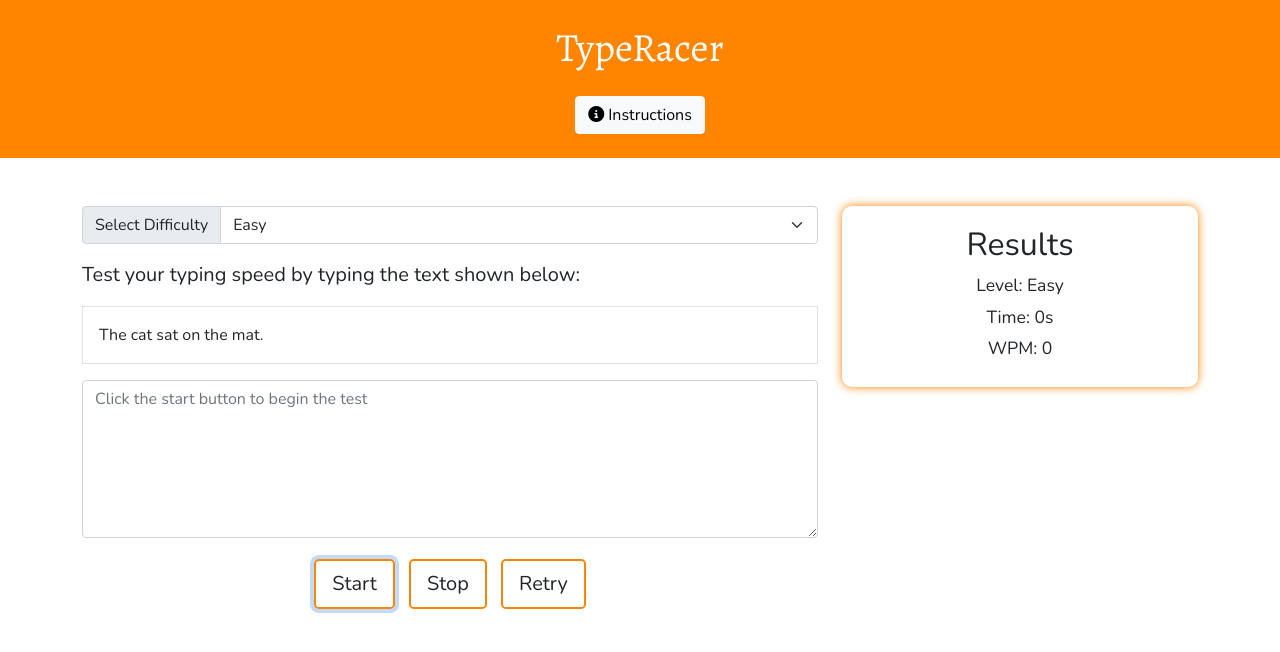
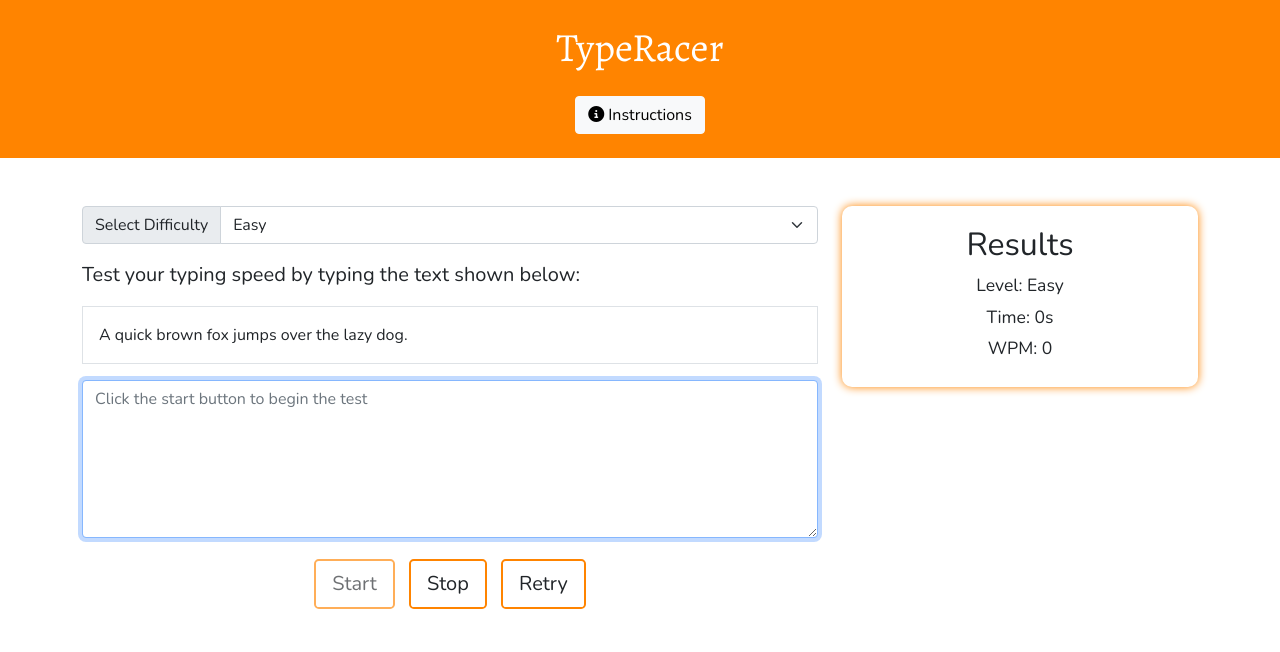
Before and after one commit to SonaliP11/TypeRacer, a plain HTML site: page index.html in a window 1280 px wide. Both pictures are taken after a click on the button "Start". Drawn offline with nearby package versions, Linux system fonts and the light colour scheme.

Commit message:
Implement typing test functionality with dynamic difficulty levels and results display

```diff
--- a/assets/js/script.js
+++ b/assets/js/script.js
@@ -1,15 +1,102 @@
-document.getElementById('difficulty').addEventListener('change', function () {
-    const difficulty = this.value;
-    const sampleText = document.getElementById('sample-text');
-    let text = '';
+document.addEventListener('DOMContentLoaded', function () {
+    const easyTexts = [
+        "The cat sat on the mat.",
+        "A quick brown fox jumps over the lazy dog.",
+        "She sells seashells by the seashore."
+    ];
 
-    if (difficulty === 'easy') {
-        text = 'The cat sat on the mat.';
-    } else if (difficulty === 'medium') {
-        text = 'The quick brown fox jumps over the lazy dog.';
-    } else if (difficulty === 'hard') {
-        text = 'She sells seashells by the seashore. How much wood would a woodchuck chuck if a woodchuck could chuck wood?';
+    const mediumTexts = [
+        "To be or not to be, that is the question.",
+        "All that glitters is not gold.",
+        "A journey of a thousand miles begins with a single step."
+    ];
+
+    const hardTexts = [
+        "It was the best of times, it was the worst of times.",
+        "In the beginning God created the heavens and the earth.",
+        "The only thing we have to fear is fear itself."
+    ];
+
+    const difficultySelect = document.getElementById('difficulty');
+    const sampleTextDiv = document.getElementById('sample-text');
+    const startButton = document.getElementById('start-btn');
+    const stopButton = document.getElementById('stop-btn');
+    const timeDisplay = document.getElementById('time');
+    const userInput = document.getElementById('user-input');
+    const levelDisplay = document.getElementById('level');
+    const wpmDisplay = document.getElementById('wpm');
+
+    let startTime;
+    let endTime;
+
+    function getRandomText(textArray) {
+        const randomIndex = Math.floor(Math.random() * textArray.length);
+        return textArray[randomIndex];
     }
 
-    sampleText.textContent = text;
+    function updateSampleText() {
+        let selectedDifficulty = difficultySelect.value;
+        let selectedText;
+
+        if (selectedDifficulty === 'easy') {
+            selectedText = getRandomText(easyTexts);
+        } else if (selectedDifficulty === 'medium') {
+            selectedText = getRandomText(mediumTexts);
+        } else if (selectedDifficulty === 'hard') {
+            selectedText = getRandomText(hardTexts);
+        }
+
+        sampleTextDiv.textContent = selectedText;
+    }
+
+    function startTest() {
+        startTime = new Date();
+        startButton.disabled = true;
+        stopButton.disabled = false;
+        userInput.disabled = false;
+        userInput.value = ''; // Clear the input area
+        userInput.focus();
+    }
+
+    function stopTest() {
+        endTime = new Date();
+        const timeTaken = (endTime - startTime) / 1000; // time in seconds
+        const wpm = calculateWPM(timeTaken);
+
+        displayResults(timeTaken, wpm);
+
+        startButton.disabled = false;
+        stopButton.disabled = true;
+        userInput.disabled = true;
+    }
+
+    function calculateWPM(timeTaken) {
+        const sampleText = sampleTextDiv.textContent.trim();
+        const userText = userInput.value.trim();
+        const sampleWords = sampleText.split(" ");
+        const userWords = userText.split(" ");
+
+        let correctWords = 0;
+        for (let i = 0; i < userWords.length; i++) {
+            if (userWords[i] === sampleWords[i]) {
+                correctWords++;
+            }
+        }
+
+        return Math.round((correctWords / timeTaken) * 60);
+    }
+
+    function displayResults(timeTaken, wpm) {
+        timeDisplay.textContent = timeTaken.toFixed(2);
+        wpmDisplay.textContent = wpm;
+        const selectedDifficulty = difficultySelect.value;
+        levelDisplay.textContent = selectedDifficulty.charAt(0).toUpperCase() + selectedDifficulty.slice(1);
+    }
+
+    difficultySelect.addEventListener('change', updateSampleText);
+    startButton.addEventListener('click', startTest);
+    stopButton.addEventListener('click', stopTest);
+
+    // Initialise with a random text from the default difficulty level
+    updateSampleText();
 });
--- a/index.html
+++ b/index.html
@@ -36,16 +36,16 @@
                     <div class="test-area">
                         <p class="lead">Test your typing speed by typing the text shown below:</p>
                         <div class="mb-3 p-3 border" id="sample-text">
-                            The cat sat on the mat.
+                            <!-- sample text is inserted here using JS -->
                         </div>
                     </div>
                     <div class="mb-3">
                         <label class="form-label visually-hidden" for="user-input">Type Here</label>
-                        <textarea class="form-control" id="user-input" rows="6" placeholder="Click the start button to begin the test"></textarea>
+                        <textarea class="form-control" id="user-input" rows="6" placeholder="Click the start button to begin the test" disabled></textarea>
                     </div>
                     <div class="mb-3 text-center">
                         <button class="btn btn-lg btn-outline-orange" id="start-btn">Start</button>
-                        <button class="btn btn-lg btn-outline-orange" id="stop-btn">Stop</button>
+                        <button class="btn btn-lg btn-outline-orange" id="stop-btn" disabled>Stop</button>
                         <button class="btn btn-lg btn-outline-orange" id="retry-btn">Retry</button>
                     </div>
                 </div>
@@ -54,7 +54,6 @@
                         <h2>Results</h2>
                         <div>
                             <p>Level: <span id="level">Easy</span></p>
-
                         </div>
                         <div>
                             <p>Time: <span id="time">0</span>s</p>
@@ -68,9 +67,8 @@
         </div>
     </main>
     <script src="https://cdn.jsdelivr.net/npm/bootstrap@5.1.0/dist/js/bootstrap.min.js"></script>
-    <!-- Add your own kit code to enable Font Aweseme -->
+    <!-- Add your own kit code to enable Font Awesome -->
     <script src="https://kit.fontawesome.com/b3e74170fe.js" crossorigin="anonymous"></script>
-
     <script src="assets/js/script.js"></script>
 </body>
 </html>
```
